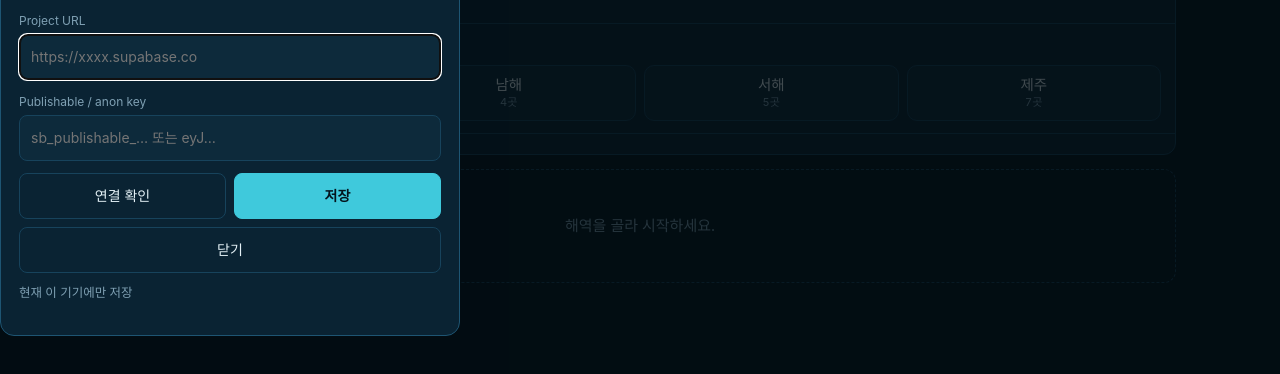
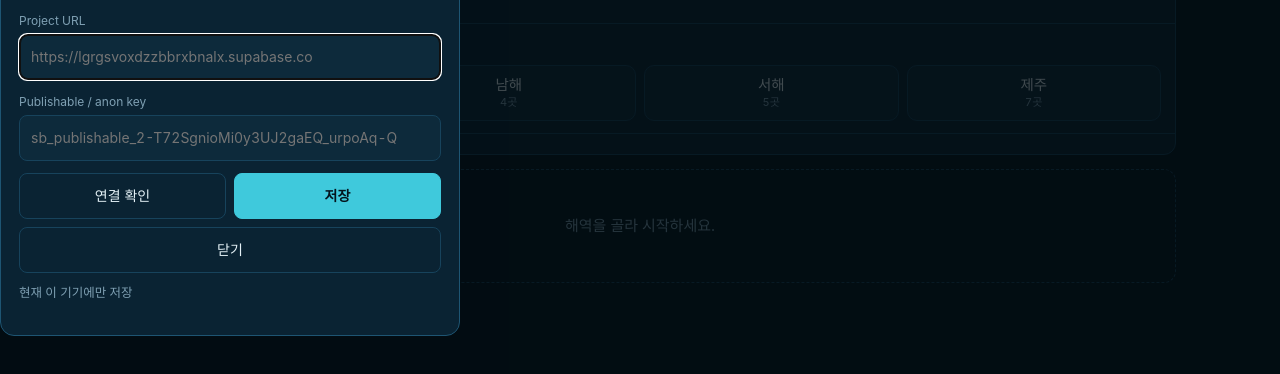
Before and after one commit to kevin5097/KORSURFCAM, a plain HTML site: page index.html in a window 1280 px wide. Both pictures are taken after a click on the button "동기화 설정". Shown: the part 92-466 px from the top of the page. Drawn offline with Linux system fonts and the light colour scheme; a web font is replaced by a local one.

Commit message:
Update index.html

```diff
--- a/index.html
+++ b/index.html
@@ -194,9 +194,9 @@ dialog::backdrop{background:rgba(2,10,15,.72)}
     <p>기록과 프로필을 여러 기기에서 공유합니다. 비워 두면 이 기기에만 저장됩니다.
        키는 공개용(sb_publishable_… 또는 anon) 키만 넣으세요.</p>
     <label>Project URL
-      <input id="cfgUrl" type="url" placeholder="https://xxxx.supabase.co" autocomplete="off"></label>
+      <input id="cfgUrl" type="url" placeholder="https://lgrgsvoxdzzbbrxbnalx.supabase.co" autocomplete="off"></label>
     <label>Publishable / anon key
-      <input id="cfgKey" type="text" placeholder="sb_publishable_… 또는 eyJ…" autocomplete="off"></label>
+      <input id="cfgKey" type="text" placeholder="sb_publishable_2-T72SgnioMi0y3UJ2gaEQ_urpoAq-Q" autocomplete="off"></label>
     <div class="btns">
       <button id="cfgTest">연결 확인</button>
       <button id="cfgSave" class="primary">저장</button>
```
